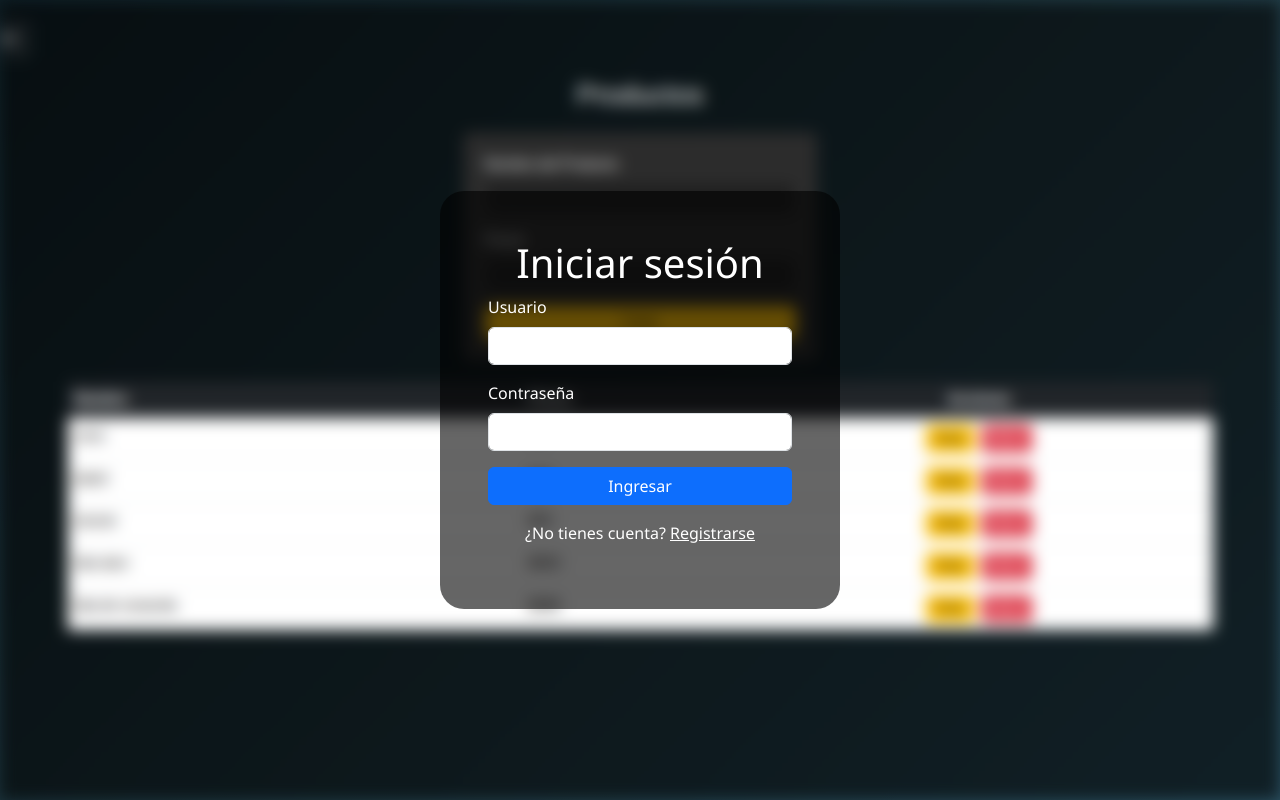
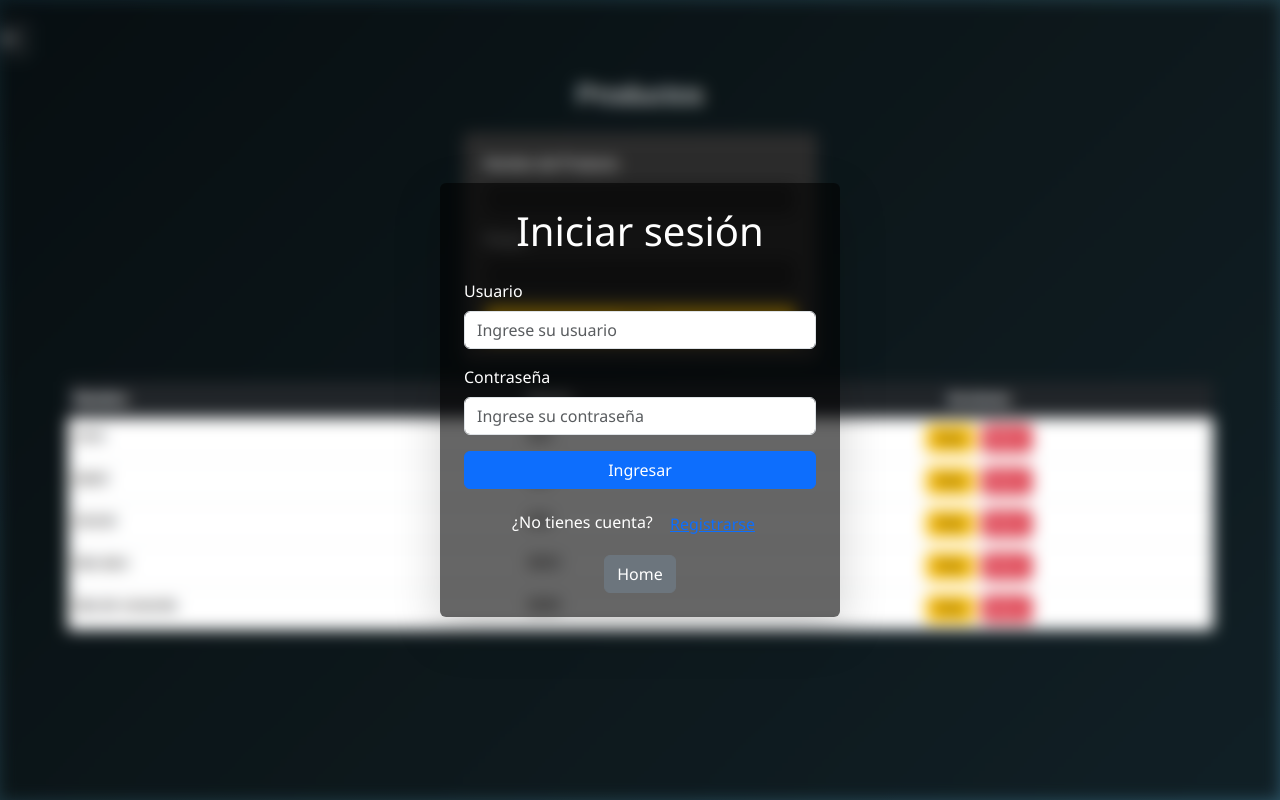
Before and after one commit to cuelloguille/Back-Front, a React (Vite) app in the folder frontend/: page /login in a window 1280 px wide. Built offline with nearby package versions, Linux system fonts and the light colour scheme.

Commit message:
implementacion de back para el home no logueado y mejoria de estilos

```diff
--- a/frontend/src/components/login/login.jsx
+++ b/frontend/src/components/login/login.jsx
@@ -1,6 +1,7 @@
 import axios from "axios";
 import { useState } from "react";
 import { useNavigate } from "react-router-dom";
+import { Button } from "react-bootstrap";
 import "./login.css"; // estilos personalizados
 
 function Login() {
@@ -14,19 +15,14 @@ function Login() {
     setLoading(true);
 
     try {
-      // POST al backend solo con usuario y contraseña
       const res = await axios.post("http://localhost:3001/login", { username, password });
 
-      // Guardar token, rol y username devueltos por el backend
       localStorage.setItem("token", res.data.token);
       localStorage.setItem("role", res.data.user.role);
       localStorage.setItem("username", res.data.user.username);
 
-      console.log("Rol guardado:", localStorage.getItem("role"));
-      console.log("Usuario guardado:", localStorage.getItem("username"));
-
       alert("Login exitoso");
-      navigate("/homeLogueado"); // redirige a la página de personas
+      navigate("/homeLogueado");
     } catch (err) {
       alert(err.response?.data?.error || "Error al iniciar sesión");
     } finally {
@@ -35,11 +31,11 @@ function Login() {
   };
 
   return (
-    <div className="login-background">
-      <div className="login-form-container">
+    <div className="login-background d-flex align-items-center justify-content-center">
+      <div className="login-form-container p-4 shadow-lg rounded">
+        <h1 className="text-center mb-4">Iniciar sesión</h1>
+
         <form onSubmit={handleLogin}>
-          <h1 className="text-center">Iniciar sesión</h1>
-
           <div className="mb-3">
             <label htmlFor="username" className="form-label">Usuario</label>
             <input
@@ -48,6 +44,7 @@ function Login() {
               id="username"
               value={username}
               onChange={(e) => setUsername(e.target.value)}
+              placeholder="Ingrese su usuario"
               required
             />
           </div>
@@ -60,18 +57,30 @@ function Login() {
               id="password"
               value={password}
               onChange={(e) => setPassword(e.target.value)}
+              placeholder="Ingrese su contraseña"
               required
             />
           </div>
 
-          <button type="submit" className="btn btn-primary w-100" disabled={loading}>
+          <Button type="submit" variant="primary" className="w-100 mb-3" disabled={loading}>
             {loading ? "Ingresando..." : "Ingresar"}
-          </button>
+          </Button>
+        </form>
 
-          <p className="text-center mt-3">
-            ¿No tienes cuenta? <a style={{ color: "white" }} href="/register">Registrarse</a>
+        <div className="d-flex flex-column align-items-center gap-2">
+          <p className="mb-1">
+            ¿No tienes cuenta?{" "}
+            <Button variant="link" onClick={() => navigate("/register")}>
+              Registrarse
+            </Button>
           </p>
-        </form>
+          <p className="mb-0">
+
+            <Button variant="secondary" onClick={() => navigate("/")}>
+              Home
+            </Button>
+          </p>
+        </div>
       </div>
     </div>
   );
--- a/frontend/src/components/register/register.jsx
+++ b/frontend/src/components/register/register.jsx
@@ -1,7 +1,8 @@
 import axios from "axios";
 import { useState } from "react";
 import { useNavigate } from "react-router-dom";
-import "./register.css"; // 👈 estilos iguales al login
+import { Button } from "react-bootstrap";
+import "./register.css"; // estilos iguales al login
 
 function Register() {
   const [username, setUsername] = useState("");
@@ -29,10 +30,11 @@ function Register() {
   };
 
   return (
-    <div className="register-background">
-      <div className="register-form-container">
+    <div className="register-background d-flex align-items-center justify-content-center">
+      <div className="register-form-container p-4 shadow-lg rounded">
+        <h1 className="text-center mb-4">Registro</h1>
+
         <form onSubmit={handleRegister}>
-          <h1 className="text-center">Registro</h1>
           <div className="mb-3">
             <label htmlFor="username" className="form-label">Usuario</label>
             <input
@@ -41,9 +43,11 @@ function Register() {
               id="username"
               value={username}
               onChange={(e) => setUsername(e.target.value)}
+              placeholder="Ingrese su usuario"
               required
             />
           </div>
+
           <div className="mb-3">
             <label htmlFor="password" className="form-label">Contraseña</label>
             <input
@@ -52,20 +56,30 @@ function Register() {
               id="password"
               value={password}
               onChange={(e) => setPassword(e.target.value)}
+              placeholder="Ingrese su contraseña"
               required
             />
           </div>
-          <button
-            type="submit"
-            className="btn btn-primary w-100"
-            disabled={loading}
-          >
+
+          <Button type="submit" variant="primary" className="w-100 mb-3" disabled={loading}>
             {loading ? "Registrando..." : "Registrarse"}
-          </button>
-          <p className="text-center mt-3 text-white">
-            ¿Ya tienes cuenta? <a href="/login" className="text-white">Ingresar</a>
+          </Button>
+        </form>
+
+        <div className="d-flex flex-column align-items-center gap-2">
+          <p className="mb-1">
+            ¿Ya tienes cuenta?{" "}
+            <Button variant="link" onClick={() => navigate("/login")}>
+              Ingresar
+            </Button>
           </p>
-        </form>
+          <p className="mb-0">
+
+            <Button variant="secondary" onClick={() => navigate("/")}>
+              <i className="bi bi-house-door me-2"></i> Home
+            </Button>
+          </p>
+        </div>
       </div>
     </div>
   );
```
Also changed, not shown: 1 other file (tests, documents, lock files or other folders).
